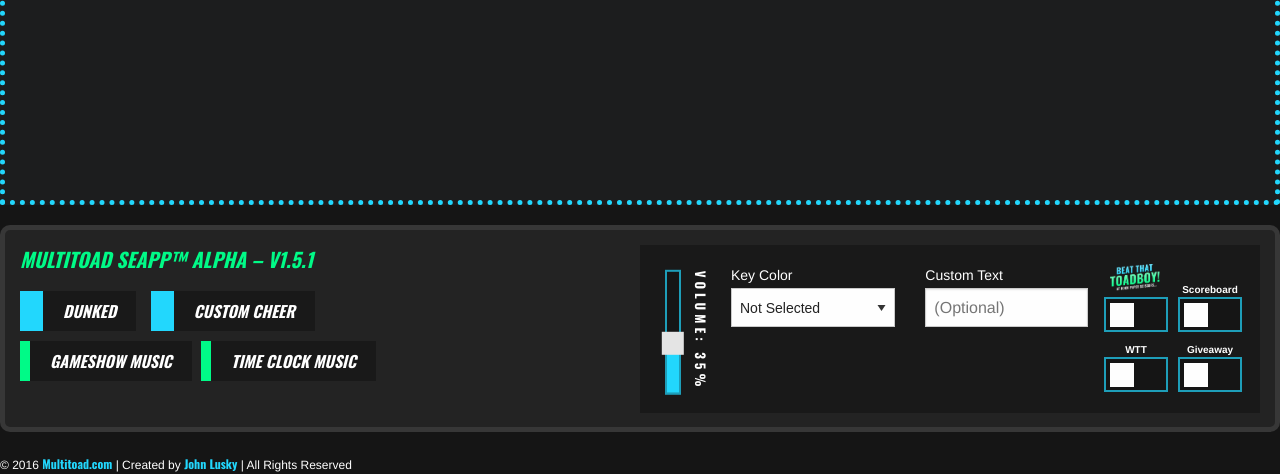
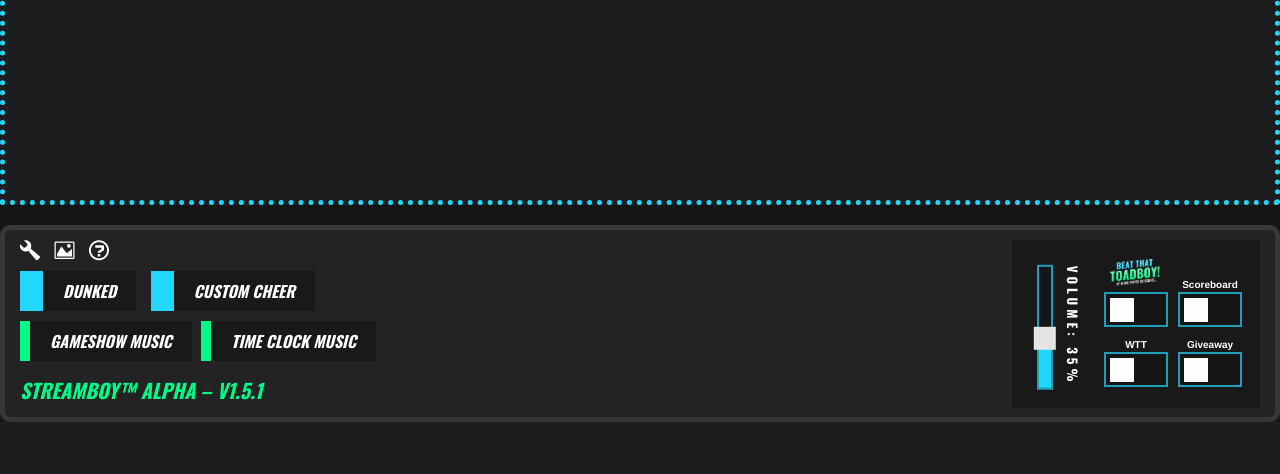
Before and after one commit to luskyj89/multitoad-seapp, a PHP site: page / in a window 1280 px wide. Shown: the part 515-989 px from the top of the page. After the commit the page ends 937 px from the top, so only its background shows below. Run offline with PHP 8.4, Linux system fonts and the light colour scheme; some libraries are stand-ins or nearby versions.

Commit message:
Revamped control panel

```diff
--- a/_uncompressed/scss/_typography.scss
+++ b/_uncompressed/scss/_typography.scss
@@ -24,3 +24,63 @@ $font-outage: 'Outage', sans-serif;
 }
 
 // @font-face calls
+
+@font-face {
+  font-family: 'icons';
+  src:  url('../fonts/icons.eot?fv03pw');
+  src:  url('../fonts/icons.eot?fv03pw#iefix') format('embedded-opentype'),
+    url('../fonts/icons.ttf?fv03pw') format('truetype'),
+    url('../fonts/icons.woff?fv03pw') format('woff'),
+    url('../fonts/icons.svg?fv03pw#icons') format('svg');
+  font-weight: normal;
+  font-style: normal;
+}
+
+[class^="icon-"], [class*=" icon-"] {
+  /* use !important to prevent issues with browser extensions that change fonts */
+  font-family: 'icomoon' !important;
+  speak: none;
+  font-style: normal;
+  font-weight: normal;
+  font-variant: normal;
+  text-transform: none;
+  line-height: 1;
+
+  /* Better Font Rendering =========== */
+  -webkit-font-smoothing: antialiased;
+  -moz-osx-font-smoothing: grayscale;
+}
+
+.icon-image:before {
+  content: "\70";
+}
+.icon-bullhorn:before {
+  content: "\76";
+}
+.icon-wrench:before {
+  content: "\77";
+}
+.icon-menu:before {
+  content: "\6d";
+}
+.icon-question:before {
+  content: "\71";
+}
+.icon-cross:before {
+  content: "\78";
+}
+.icon-facebook:before {
+  content: "\66";
+}
+.icon-instagram:before {
+  content: "\69";
+}
+.icon-twitter:before {
+  content: "\74";
+}
+.icon-twitch:before {
+  content: "\62";
+}
+.icon-steam2:before {
+  content: "\73";
+}
--- a/_uncompressed/scss/modules/_addons.scss
+++ b/_uncompressed/scss/modules/_addons.scss
@@ -7,7 +7,7 @@
     display: none;
     position: absolute;
     top: 15px;
-    right: 635px;
+    right: 263px;
     width: 300px;
     height: 168px;
     background-color: rgba(0, 0, 0, 0.45);
--- a/_uncompressed/scss/modules/_mixer.scss
+++ b/_uncompressed/scss/modules/_mixer.scss
@@ -1,3 +1,13 @@
+#mixer {
+    position: relative;
+    display: block;
+    box-sizing: border-box;
+    float: right;
+    width: 20%;
+    padding: 18px 5px;
+    background: rgba(0, 0, 0, 0.29);
+}
+
 #master-vol-slider {
     display: block;
     float: left;
@@ -46,7 +56,7 @@
 .mixer-input {
     display: block;
     float: left;
-    margin-left: 30px;
+    margin-right: 10px;
     margin-bottom: 5px;
     color: $white;
 }
--- /dev/null
+++ b/_uncompressed/scss/modules/_settings.scss
@@ -0,0 +1,56 @@
+.settings-icon {
+    margin-right: 10px;
+    font-family: 'icons';
+    speak: none;
+    font:{
+        style: normal;
+        weight: normal;
+        variant: normal;
+        size: 20px;
+    }
+    text-transform: none;
+    line-height: 1;
+    color: $white;
+
+    &:focus {
+        color: $white;
+    }
+
+    &:hover {
+        color: $blue;
+    }
+}
+
+.control-modal {
+    display: none;
+    position: absolute;
+    top: 0;
+    left: 0;
+    width: 78%;
+    height: 190px;
+    padding: 10px 10px 10px 40px;
+    background: #373737;
+}
+
+.close-button {
+    position: absolute;
+    top: 12px;
+    left: 8px;
+}
+
+#help-modal {
+    padding-left: 40px;
+
+    p {
+        font-size: 12px;
+    }
+
+}
+
+#background-settings-modal {
+
+    .wrap {
+        width: 380px;
+    }
+
+}
--- a/_uncompressed/scss/styles.scss
+++ b/_uncompressed/scss/styles.scss
@@ -54,6 +54,7 @@ a {
     height: 720px;
     margin-left: -640px;
     background-color: $dark-gray;
+    background-size: cover;
     border: 5px dotted $blue;
     overflow: hidden;
     transition: all .4s ease-out;
@@ -67,9 +68,9 @@ a {
     left: 50%;
     box-sizing: border-box;
     width: $width;
-    height: 207px;
+    height: 197px;
     margin-left: -640px;
-    padding: 15px;
+    padding: 10px 15px;
     background: rgba(53, 53, 53, 0.48);
     border: 5px solid rgba(93, 93, 93, 0.35);
     border-radius: 10px;
@@ -77,7 +78,7 @@ a {
     z-index: 10;
 
     h1 {
-        margin-top: 0;
+        margin-top: 10px;
         font-size: 20px;
         font-style: italic;
         text-transform: uppercase;
@@ -92,31 +93,12 @@ a {
     width: 50%;
 }
 
-#mixer {
-    display: block;
-    position: relative;
-    box-sizing: border-box;
-    float: left;
-    width: 50%;
-    padding: 18px 5px;
-    background: rgba(0, 0, 0, 0.29);
-}
 // Mixer SCSS
 @import "modules/mixer";
 
-footer {
-    display: block;
-    position: absolute;
-    top: 970px;
-    left: 50%;
-    width: $width;
-    margin-left: -640px;
-    font-size: 12px;
-}
-
-
 // Global Modules
 @import "modules/buttons";
+@import "modules/settings";
 
 // Effect Modules
 @import "modules/effect1";
--- a/css/styles.css
+++ b/css/styles.css
@@ -542,6 +542,59 @@ textarea {
 .clearfix {
   *zoom: 1; }
 
+@font-face {
+  font-family: 'icons';
+  src: url("../fonts/icons.eot?fv03pw");
+  src: url("../fonts/icons.eot?fv03pw#iefix") format("embedded-opentype"), url("../fonts/icons.ttf?fv03pw") format("truetype"), url("../fonts/icons.woff?fv03pw") format("woff"), url("../fonts/icons.svg?fv03pw#icons") format("svg");
+  font-weight: normal;
+  font-style: normal; }
+
+[class^="icon-"], [class*=" icon-"] {
+  /* use !important to prevent issues with browser extensions that change fonts */
+  font-family: 'icomoon' !important;
+  speak: none;
+  font-style: normal;
+  font-weight: normal;
+  font-variant: normal;
+  text-transform: none;
+  line-height: 1;
+  /* Better Font Rendering =========== */
+  -webkit-font-smoothing: antialiased;
+  -moz-osx-font-smoothing: grayscale; }
+
+.icon-image:before {
+  content: "\70"; }
+
+.icon-bullhorn:before {
+  content: "\76"; }
+
+.icon-wrench:before {
+  content: "\77"; }
+
+.icon-menu:before {
+  content: "\6d"; }
+
+.icon-question:before {
+  content: "\71"; }
+
+.icon-cross:before {
+  content: "\78"; }
+
+.icon-facebook:before {
+  content: "\66"; }
+
+.icon-instagram:before {
+  content: "\69"; }
+
+.icon-twitter:before {
+  content: "\74"; }
+
+.icon-twitch:before {
+  content: "\62"; }
+
+.icon-steam2:before {
+  content: "\73"; }
+
 body {
   -webkit-font-smoothing: antialiased;
   background: #151515;
@@ -571,6 +624,7 @@ a {
   height: 720px;
   margin-left: -640px;
   background-color: #1c1d1e;
+  background-size: cover;
   border: 5px dotted #22d7fd;
   overflow: hidden;
   transition: all .4s ease-out;
@@ -583,16 +637,16 @@ a {
   left: 50%;
   box-sizing: border-box;
   width: 1280px;
-  height: 207px;
+  height: 197px;
   margin-left: -640px;
-  padding: 15px;
+  padding: 10px 15px;
   background: rgba(53, 53, 53, 0.48);
   border: 5px solid rgba(93, 93, 93, 0.35);
   border-radius: 10px;
   transition: all 1.5s ease-out;
   z-index: 10; }
   #controls h1 {
-    margin-top: 0;
+    margin-top: 10px;
     font-size: 20px;
     font-style: italic;
     text-transform: uppercase; }
@@ -604,11 +658,11 @@ a {
   width: 50%; }
 
 #mixer {
+  position: relative;
   display: block;
-  position: relative;
   box-sizing: border-box;
-  float: left;
-  width: 50%;
+  float: right;
+  width: 20%;
   padding: 18px 5px;
   background: rgba(0, 0, 0, 0.29); }
 
@@ -648,22 +702,13 @@ a {
 .mixer-input {
   display: block;
   float: left;
-  margin-left: 30px;
+  margin-right: 10px;
   margin-bottom: 5px;
   color: #ffffff; }
 
 #custom-text {
   width: 163px;
   margin-bottom: 0; }
-
-footer {
-  display: block;
-  position: absolute;
-  top: 970px;
-  left: 50%;
-  width: 1280px;
-  margin-left: -640px;
-  font-size: 12px; }
 
 .effect-btn {
   display: inline-block;
@@ -710,6 +755,45 @@ footer {
 
 .button-group .button:not(:last-child) {
   border-right: 1px solid #151515; }
+
+.settings-icon {
+  margin-right: 10px;
+  font-family: 'icons';
+  speak: none;
+  font-style: normal;
+  font-weight: normal;
+  font-variant: normal;
+  font-size: 20px;
+  text-transform: none;
+  line-height: 1;
+  color: #ffffff; }
+  .settings-icon:focus {
+    color: #ffffff; }
+  .settings-icon:hover {
+    color: #22d7fd; }
+
+.control-modal {
+  display: none;
+  position: absolute;
+  top: 0;
+  left: 0;
+  width: 78%;
+  height: 190px;
+  padding: 10px 10px 10px 40px;
+  background: #373737; }
+
+.close-button {
+  position: absolute;
+  top: 12px;
+  left: 8px; }
+
+#help-modal {
+  padding-left: 40px; }
+  #help-modal p {
+    font-size: 12px; }
+
+#background-settings-modal .wrap {
+  width: 380px; }
 
 #effect-1 {
   position: absolute;
@@ -761,7 +845,7 @@ footer {
   display: none;
   position: absolute;
   top: 15px;
-  right: 635px;
+  right: 263px;
   width: 300px;
   height: 168px;
   background-color: rgba(0, 0, 0, 0.45);
--- a/inc/controls.php
+++ b/inc/controls.php
@@ -1,13 +1,20 @@
 <section id="controls">
 
     <div id="effect-fire">
-        <h1>Multitoad SEAPP&trade; Alpha &ndash; v1.5.1</h1>
+
+        <div class="settings-wrap">
+            <a href="#" id="advanced-button" class="settings-icon" title="Settings">w</a>
+            <a href="#" id="background-button" class="settings-icon" title="Background">p</a>
+            <a href="#" id="help-button" class="settings-icon" title="Help">q</a>
+        </div>
 
         <a id="button" class="effect-btn first" href="#">Dunked</a>
         <a id="custom-cheer-button" class="effect-btn" href="#">Custom Cheer</a> <br/>
 
         <a id="gameshow-button" class="effect-btn sound-btn first" href="#">Gameshow Music</a>
         <a id="time-clock-button" class="effect-btn sound-btn first" href="#">Time Clock Music</a>
+
+        <h1>StreamBoy&trade; Alpha &ndash; v1.5.1</h1>
 
     </div>
 
@@ -21,7 +28,7 @@
         </select>
 
         <label>
-            <input id="username" type="text" name="username" value="Username" />
+            <input id="username" type="text" name="username" placeholder="Username" />
         </label>
 
         <div class="small button-group">
@@ -160,19 +167,6 @@
 
         <span class="current-volume">Volume: 50%</span>
 
-        <label class="mixer-input">Key Color
-          <select id="color-key">
-            <option value="notselected">Not Selected</option>
-            <option value="purple">Purple</option>
-            <option value="red">Red</option>
-            <option value="orange">Orange</option>
-          </select>
-        </label>
-
-        <label id="custom-text-label" class="mixer-input">Custom Text
-            <input id="custom-text" type="text" placeholder="(Optional)">
-        </label>
-
         <div class="switch-wrap">
             <div class="switch">
                 <span class="switch-title">&nbsp;</span>
@@ -209,4 +203,47 @@
 
     </div>
 
+    <div id="advanced-settings-modal" class="control-modal">
+
+        <label id="custom-text-label" class="mixer-input">Custom Text
+            <input id="custom-text" type="text" placeholder="(Optional)">
+        </label>
+
+        <a href="#" class="settings-icon close-button" title="Close">x</a>
+    </div>
+
+    <div id="background-settings-modal" class="control-modal">
+        <div class="wrap">
+            <label class="mixer-input">Key Color
+              <select id="color-key">
+                <option value="notselected">Not Selected</option>
+                <option value="purple">Purple</option>
+                <option value="red">Red</option>
+                <option value="orange">Orange</option>
+              </select>
+            </label>
+
+            <label id="background-img-label" class="mixer-input">Background Image
+                <input id="background-url" type="text" placeholder="Image URL">
+            </label>
+
+            <div class="small button-group">
+                <a href="#" id="update-settings" class="button">Update Settings</a>
+            </div>
+        </div>
+
+        <a href="#" class="settings-icon close-button" title="Close">x</a>
+    </div>
+
+    <div id="help-modal" class="control-modal">
+        <h1>FIGURE IT OUT YOURSELF DINGUS</h1>
+
+        <p>(Documentation Coming soon)</p>
+
+        <p>&copy; 2016 <a href="http://multitoad.com" target="_blank">Multitoad.com</a> | Created by <a href="http://johnlusky.com" target="_blank">John Lusky</a> | All Rights Reserved</p>
+
+        <a href="#" class="settings-icon close-button" title="Close">x</a>
+    </div>
+
+
 </section>
--- a/inc/footer.php
+++ b/inc/footer.php
@@ -1,8 +1,5 @@
-<footer>
-    &copy; 2016 <a href="http://multitoad.com" target="_blank">Multitoad.com</a> | Created by <a href="http://johnlusky.com" target="_blank">John Lusky</a> | All Rights Reserved
-</footer>
 
-    <script src="https://ajax.googleapis.com/ajax/libs/jquery/1.11.3/jquery.min.js"></script>
+    <script src="https://ajax.googleapis.com/ajax/libs/jquery/2.2.4/jquery.min.js"></script>
     <script>window.jQuery || document.write('<script src="js/vendor/jquery-1.11.3.min.js"><\/script>')</script>
 
     <script src="js/foundation.min.js"></script>
--- a/inc/header.php
+++ b/inc/header.php
@@ -3,7 +3,7 @@
     <head>
         <meta charset="utf-8">
         <meta http-equiv="x-ua-compatible" content="ie=edge">
-        <title>Multitoad SEAPP</title>
+        <title>StreamBoy</title>
         <meta name="description" content="">
         <meta name="viewport" content="width=device-width, initial-scale=1">
 
--- a/js/beat-that-toadboy.js
+++ b/js/beat-that-toadboy.js
@@ -32,7 +32,7 @@ run.click(function(e) {
 
         if ( playerPick === "Scissors") {
             // Player Loses
-            toadboy.css("background-image", "url(images/toadboy-won.png)");
+            $("#toadboy").css("background-image", "url(images/toadboy-won.png)");
             bubbleText.html(user + "<br/>Loses!");
             player.css("background-image", "url(images/pl-scissors.png)");
         }
@@ -64,7 +64,7 @@ run.click(function(e) {
 
         if ( playerPick === "Rock") {
             // Player loses
-            toadboy.css("background-image", "url(images/toadboy-won.png)");
+            $("#toadboy").css("background-image", "url(images/toadboy-won.png)");
             bubbleText.html(user + "<br/>Loses!");
             player.css("background-image", "url(images/pl-rock.png)");
         }
@@ -76,7 +76,7 @@ run.click(function(e) {
 
         if ( playerPick === "Paper") {
             // Player Loses
-            toadboy.css("background-image", "url(images/toadboy-won.png)");
+            $("#toadboy").css("background-image", "url(images/toadboy-won.png)");
             bubbleText.html(user + "<br/>Loses!");
             player.css("background-image", "url(images/pl-paper.png)");
         }
```
Also changed, not shown: _uncompressed/js/app.js (+56 -0 lines), fonts/icons.ttf (added), fonts/icons.woff (added), js/app.min.js, 2 other files.
